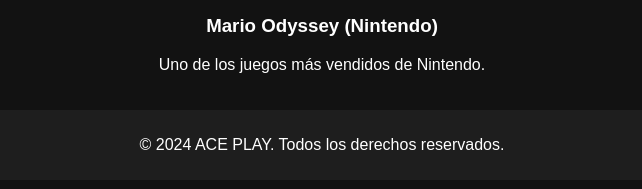
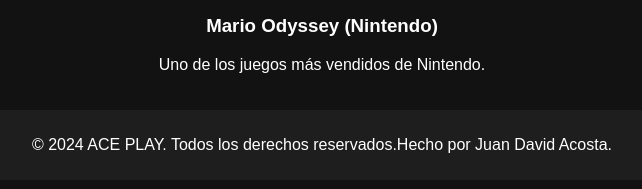
Before and after one commit to JuanAcostaACE/Pagina-web, a plain HTML site: page index.html in a window 1280 px wide. Shown: the part 487-676 px from the top of the page, without its empty margins (318-960 px from the left). Drawn offline with Linux system fonts and the light colour scheme.

Commit message:
Update index.html

```diff
--- a/index.html
+++ b/index.html
@@ -32,7 +32,7 @@
     </main>
 
     <footer>
-        <p>&copy; 2024 ACE PLAY. Todos los derechos reservados.</p>
+        <p>&copy; 2024 ACE PLAY. Todos los derechos reservados.Hecho por Juan David Acosta.</p>
     </footer>
 
     <script src="script.js"></script>
```
